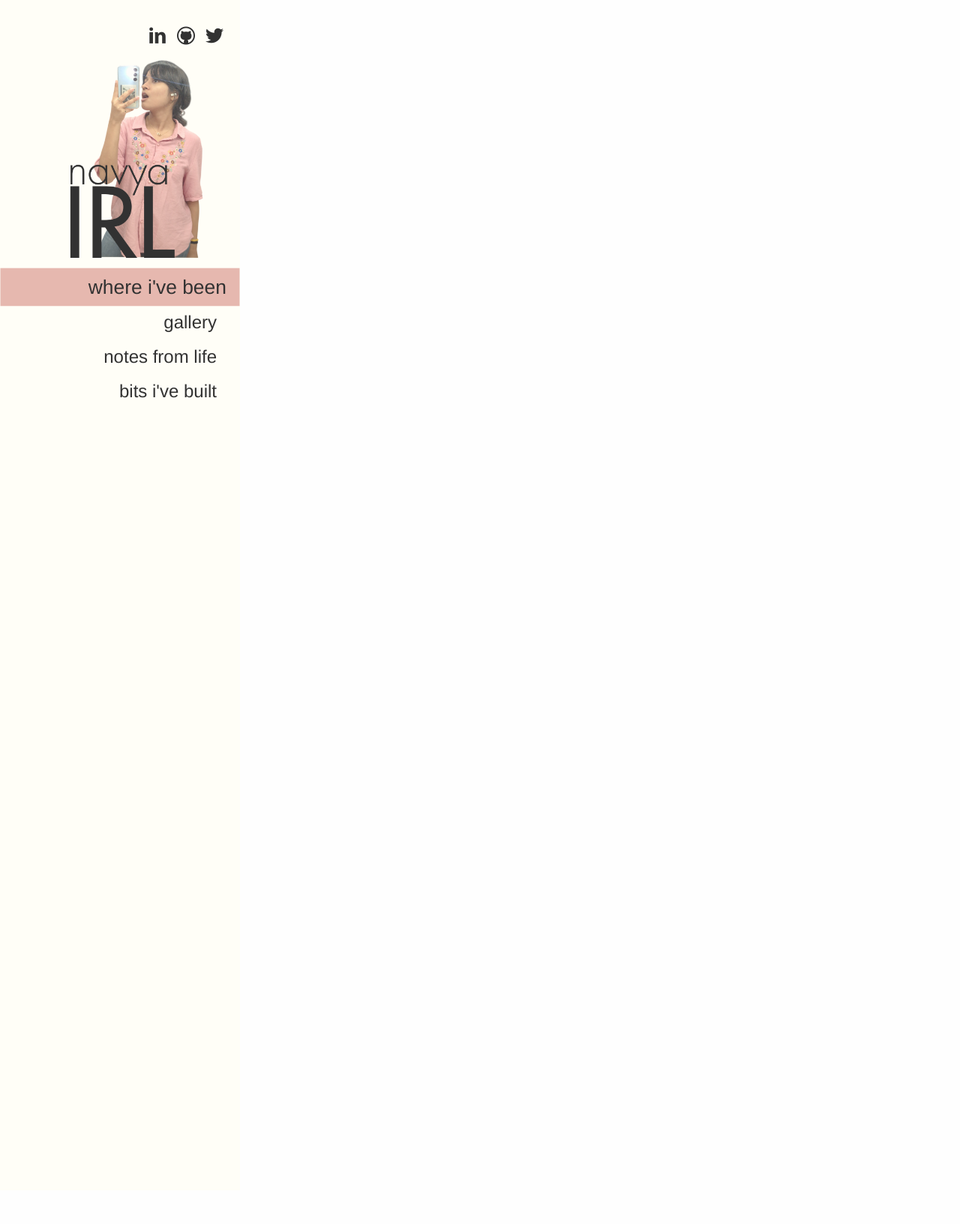
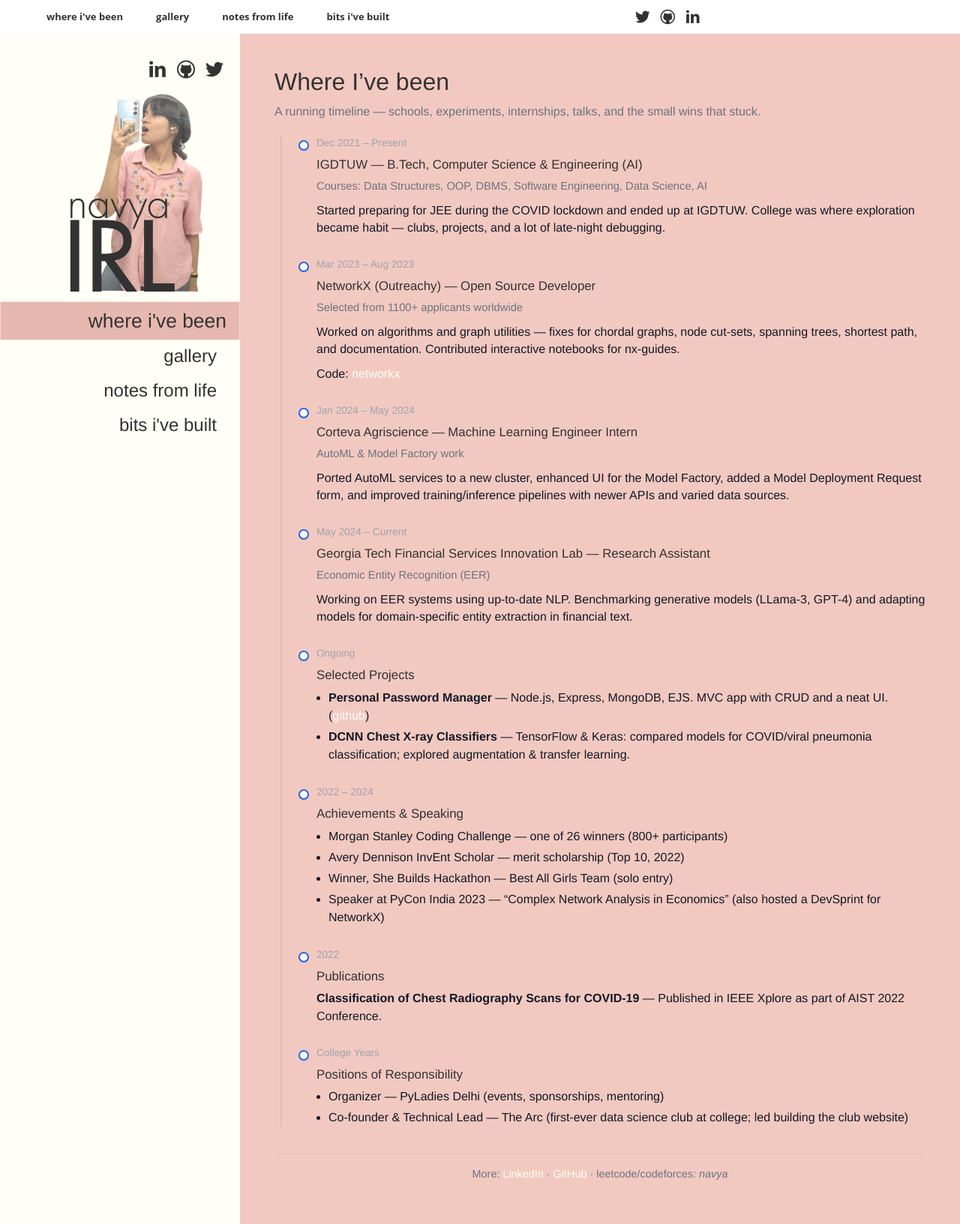
Before and after one commit to navyagarwal/navyagarwal.github.io, a Jekyll site: the page built from _pages/timeline.md, in a window 1280 px wide. Shown: the whole page at 75% size. Built offline with Jekyll 4.4.1, drawn with Linux system fonts in a browser that asks for light colours; before the commit the page ends 1588 px from its top, so only the background shows below that.

Commit message:
update timeline page, update colour palette

```diff
--- a/_pages/timeline.md
+++ b/_pages/timeline.md
@@ -2,4 +2,109 @@
 layout: default
 title: where i've been
 permalink: "/timeline/"
+topbar: true
 ---
+
+<div class="page-content page-timeline">
+
+  <header class="timeline-intro">
+    <h1>Where I’ve been</h1>
+    <p class="muted">A running timeline — schools, experiments, internships, talks, and the small wins that stuck.</p>
+  </header>
+
+  <section class="timeline">
+    <!-- EDUCATION -->
+    <article class="timeline-item">
+      <time class="timeline-date">Dec 2021 – Present</time>
+      <div class="timeline-card">
+        <h3>IGDTUW — B.Tech, Computer Science &amp; Engineering (AI)</h3>
+        <p class="muted small">Courses: Data Structures, OOP, DBMS, Software Engineering, Data Science, AI</p>
+        <p>Started preparing for JEE during the COVID lockdown and ended up at IGDTUW. College was where exploration became habit — clubs, projects, and a lot of late-night debugging.</p>
+      </div>
+    </article>
+
+    <!-- OUTREACHY / NETWORKX -->
+    <article class="timeline-item">
+      <time class="timeline-date">Mar 2023 – Aug 2023</time>
+      <div class="timeline-card">
+        <h3>NetworkX (Outreachy) — Open Source Developer</h3>
+        <p class="muted small">Selected from 1100+ applicants worldwide</p>
+        <p>Worked on algorithms and graph utilities — fixes for chordal graphs, node cut-sets, spanning trees, shortest path, and documentation. Contributed interactive notebooks for nx-guides.</p>
+        <p class="links">Code: <a href="https://github.com/networkx/networkx" target="_blank">networkx</a></p>
+      </div>
+    </article>
+
+    <!-- CORTEVA -->
+    <article class="timeline-item">
+      <time class="timeline-date">Jan 2024 – May 2024</time>
+      <div class="timeline-card">
+        <h3>Corteva Agriscience — Machine Learning Engineer Intern</h3>
+        <p class="muted small">AutoML & Model Factory work</p>
+        <p>Ported AutoML services to a new cluster, enhanced UI for the Model Factory, added a Model Deployment Request form, and improved training/inference pipelines with newer APIs and varied data sources.</p>
+      </div>
+    </article>
+
+    <!-- GEORGIA TECH -->
+    <article class="timeline-item">
+      <time class="timeline-date">May 2024 – Current</time>
+      <div class="timeline-card">
+        <h3>Georgia Tech Financial Services Innovation Lab — Research Assistant</h3>
+        <p class="muted small">Economic Entity Recognition (EER)</p>
+        <p>Working on EER systems using up-to-date NLP. Benchmarking generative models (LLama-3, GPT-4) and adapting models for domain-specific entity extraction in financial text.</p>
+      </div>
+    </article>
+
+    <!-- PROJECTS -->
+    <article class="timeline-item">
+      <time class="timeline-date">Ongoing</time>
+      <div class="timeline-card">
+        <h3>Selected Projects</h3>
+        <ul class="compact-list">
+          <li><strong>Personal Password Manager</strong> — Node.js, Express, MongoDB, EJS. MVC app with CRUD and a neat UI. (<a href="https://github.com/navyagarwal" target="_blank">github</a>)</li>
+          <li><strong>DCNN Chest X-ray Classifiers</strong> — TensorFlow &amp; Keras: compared models for COVID/viral pneumonia classification; explored augmentation &amp; transfer learning.</li>
+        </ul>
+      </div>
+    </article>
+
+    <!-- ACHIEVEMENTS -->
+    <article class="timeline-item">
+      <time class="timeline-date">2022 – 2024</time>
+      <div class="timeline-card">
+        <h3>Achievements &amp; Speaking</h3>
+        <ul class="compact-list">
+          <li>Morgan Stanley Coding Challenge — one of 26 winners (800+ participants)</li>
+          <li>Avery Dennison InvEnt Scholar — merit scholarship (Top 10, 2022)</li>
+          <li>Winner, She Builds Hackathon — Best All Girls Team (solo entry)</li>
+          <li>Speaker at PyCon India 2023 — “Complex Network Analysis in Economics” (also hosted a DevSprint for NetworkX)</li>
+        </ul>
+      </div>
+    </article>
+
+    <!-- PUBLICATIONS -->
+    <article class="timeline-item">
+      <time class="timeline-date">2022</time>
+      <div class="timeline-card">
+        <h3>Publications</h3>
+        <p><strong>Classification of Chest Radiography Scans for COVID-19</strong> — Published in IEEE Xplore as part of AIST 2022 Conference.</p>
+      </div>
+    </article>
+
+    <!-- POSITIONS OF RESPONSIBILITY -->
+    <article class="timeline-item">
+      <time class="timeline-date">College Years</time>
+      <div class="timeline-card">
+        <h3>Positions of Responsibility</h3>
+        <ul class="compact-list">
+          <li>Organizer — PyLadies Delhi (events, sponsorships, mentoring)</li>
+          <li>Co-founder &amp; Technical Lead — The Arc (first-ever data science club at college; led building the club website)</li>
+        </ul>
+      </div>
+    </article>
+
+  </section>
+
+  <footer class="timeline-footer muted small">
+    <p>More: <a href="https://www.linkedin.com/in/navya-agarwal" target="_blank">LinkedIn</a> · <a href="https://github.com/navyagarwal" target="_blank">GitHub</a> · leetcode/codeforces: <em>navya</em></p>
+  </footer>
+
+</div>
--- a/_sass/_starving-artist.scss
+++ b/_sass/_starving-artist.scss
@@ -27,3 +27,5 @@
 
 // Misc.
 @import "mobile";
+
+@import "timeline";
--- /dev/null
+++ b/_sass/_timeline.scss
@@ -0,0 +1,110 @@
+// _timeline.scss
+// Vertical timeline styles
+
+.page-timeline {
+  max-width: 900px;
+  margin: 0 auto;
+  padding: 2rem 1rem;
+}
+
+.timeline-intro {
+  h1 {
+    margin: 0 0 .25rem 0;
+    font-size: 2rem;
+  }
+
+  .muted {
+    color: #6b7280;
+    margin-bottom: 1rem;
+  }
+}
+
+.timeline {
+  position: relative;
+  padding-left: 2rem;
+  margin-top: 1.25rem;
+
+  &::before {
+    content: "";
+    position: absolute;
+    left: 8px;
+    top: 0;
+    bottom: 0;
+    width: 2px;
+    background: rgba(100, 100, 100, 0.12);
+  }
+}
+
+.timeline-item {
+  position: relative;
+  margin-bottom: 1.75rem;
+  padding-left: 1.5rem;
+
+  &::before {
+    content: "";
+    position: absolute;
+    left: 0;
+    top: 6px;
+    width: 14px;
+    height: 14px;
+    border-radius: 50%;
+    background: #fff;
+    border: 2px solid var(--accent, #2563eb);
+    box-shadow: 0 1px 2px rgba(0,0,0,0.05);
+  }
+}
+
+.timeline-date {
+  display: block;
+  font-size: .85rem;
+  color: #9ca3af;
+  margin-bottom: .35rem;
+}
+
+.timeline-card {
+  background: transparent;
+  padding: 0;
+  margin: 0;
+
+  h3 {
+    margin: 0 0 .35rem 0;
+    font-size: 1.05rem;
+  }
+
+  p {
+    margin: 0 0 .6rem 0;
+    line-height: 1.45;
+    color: #111827;
+  }
+
+  .small {
+    font-size: .92rem;
+    color: #6b7280;
+  }
+}
+
+.compact-list {
+  margin: 0;
+  padding-left: 1rem;
+  list-style: disc;
+  color: #111827;
+
+  li {
+    margin: 0.25rem 0;
+  }
+}
+
+.timeline-footer {
+  margin-top: 2.25rem;
+  border-top: 1px solid rgba(0,0,0,0.05);
+  padding-top: 1rem;
+  text-align: center;
+  font-size: .9rem;
+  color: #6b7280;
+}
+
+@media (max-width: 640px) {
+  .page-timeline { padding: 1rem; }
+  .timeline::before { left: 6px; }
+  .timeline-item::before { left: -1px; top: 8px; }
+}
--- a/_sass/foundation/_global.scss
+++ b/_sass/foundation/_global.scss
@@ -49,10 +49,11 @@
 /// Color used for white ui items.
 /// @type Color
 $white: #fefefe !default;
+$pink: #f2c9c0 !default;
 
 /// Background color of the body.
 /// @type Color
-$body-background: $white !default;
+$body-background: $pink !default;
 
 /// Text color of the body.
 /// @type Color
```
Also changed, not shown: _layouts/about.html (deleted, +0 -13 lines), index.html (+11 -30 lines).
